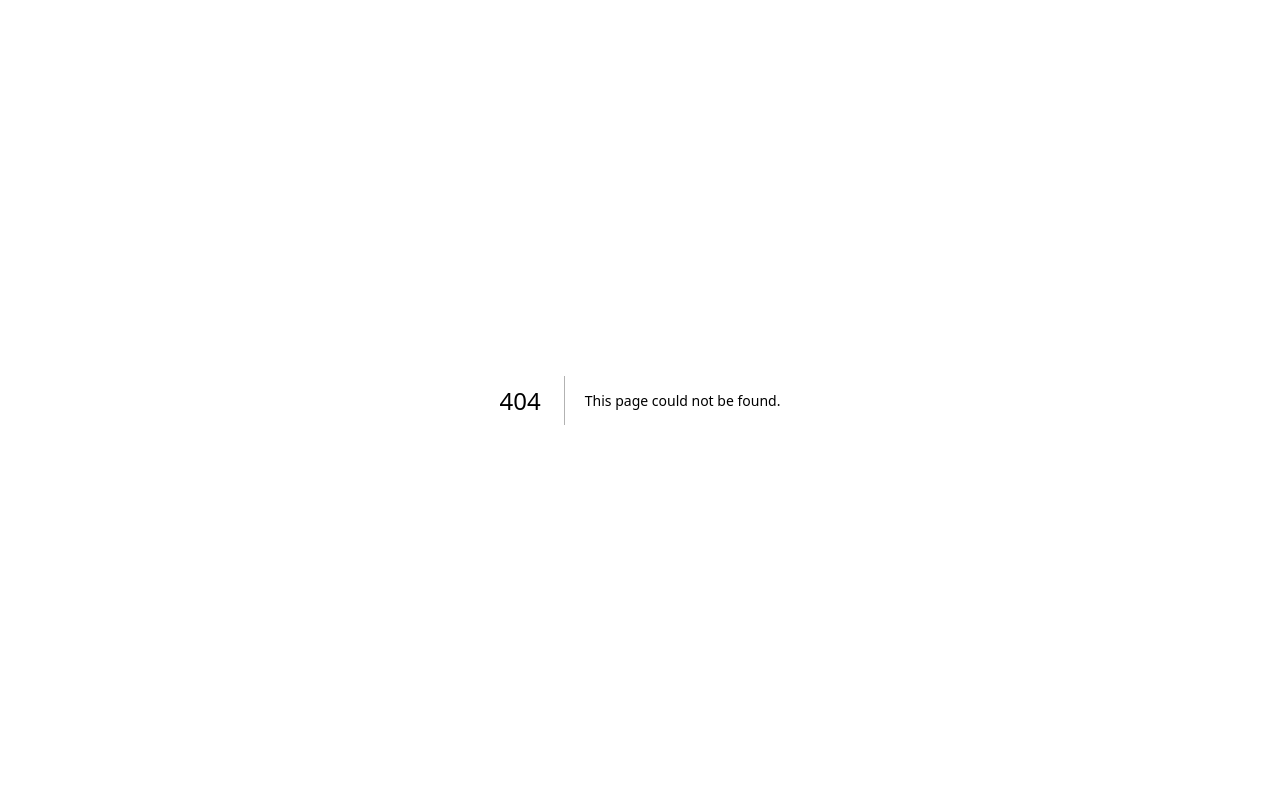
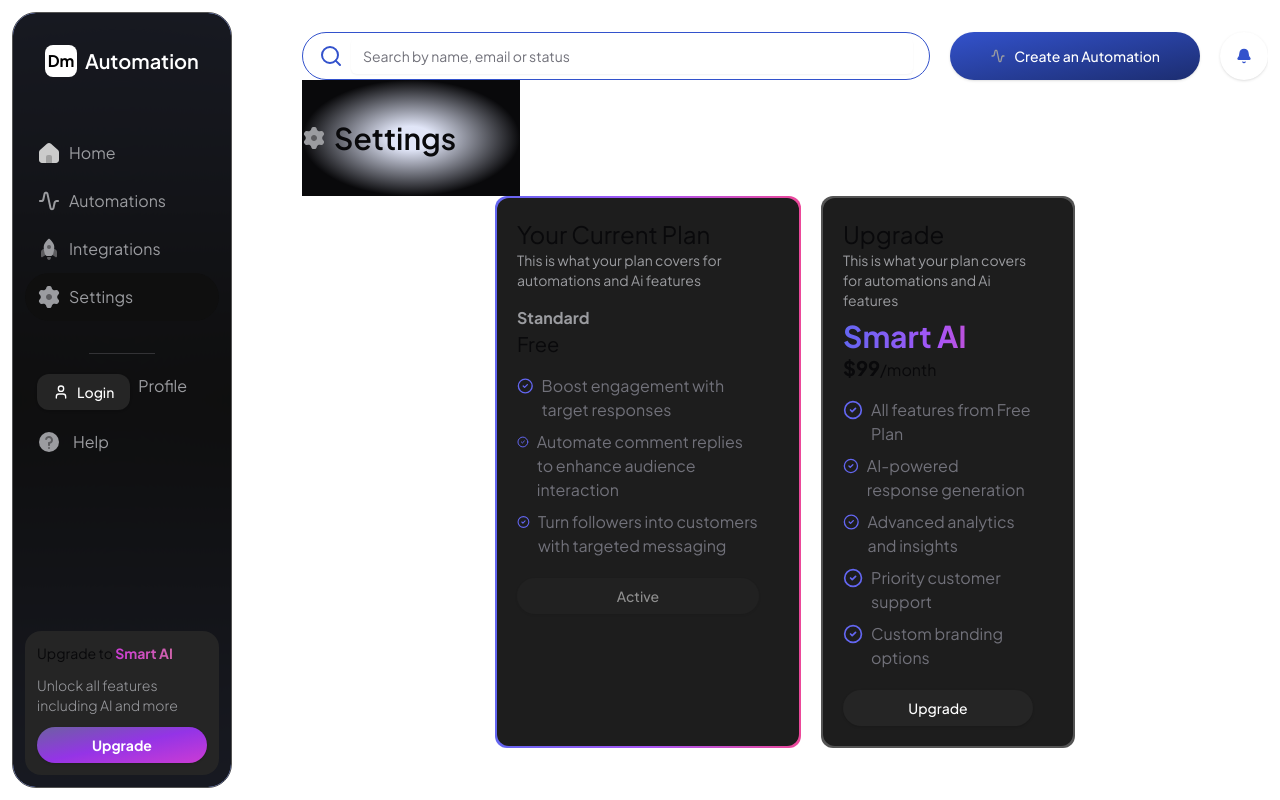
Before and after one commit to NITINKUMAWAT0/DM-Automation-SAAS, a Next.js app: page /dashboard/1/settings in a window 1280 px wide. Before the commit this address had no page. Built offline with nearby package versions, Linux system fonts and the light colour scheme; no server answers.

Commit message:
added Plans

```diff
--- a/src/app/(protected)/dashboard/[slug]/layout.tsx
+++ b/src/app/(protected)/dashboard/[slug]/layout.tsx
@@ -1,34 +1,50 @@
+// import {
+//   dehydrate,
+//   HydrationBoundary,
+//   QueryClient,
+// } from '@tanstack/react-query'
+import InfoBar from '@/components/global/infobar'
+import Sidebar from '@/components/global/sidebar'
 import React from 'react'
-import Sidebar from '@/components/global/sidebar'
-import Infobar from "@/components/global/infobar"
+// import {
+//   PrefetchUserAutnomations,
+//   PrefetchUserProfile,
+// } from '@/react-query/prefetch'
 
 type Props = {
-    children:React.ReactNode
-    params:{slug:string}
+  children: React.ReactNode
+  params: { slug: string }
 }
 
-const layout = ({children, params}: Props) => {
+const Layout = async ({ children, params }: Props) => {
 
-    //Query
+
+  // const query = new QueryClient()
+
+  // await PrefetchUserProfile(query)
+
+  // await PrefetchUserAutnomations(query)
 
   return (
-    <div className='p-3'>
-    {/* sidebar */}
-<Sidebar slug={params.slug}/>
-    {/* navbar */}
-    <div    className="
+    // <HydrationBoundary state={dehydrate(query)}>
+      <div className="p-3">
+        <Sidebar slug={params.slug} />
+        <div
+          className="
       lg:ml-[250px]
       lg:pl-10
       lg:py-5
       flex
       flex-col
       overflow-auto
-      ">
-   <Infobar slug={params.slug} />
-   {children}
-    </div>
-    </div>
+      "
+        >
+          <InfoBar slug={params.slug} />
+          {children}
+        </div>
+      </div>
+    // </HydrationBoundary>
   )
 }
 
-export default layout
+export default Layout
--- a/src/app/(protected)/dashboard/[slug]/page.tsx
+++ b/src/app/(protected)/dashboard/[slug]/page.tsx
@@ -1,10 +1,47 @@
+// import DoubleGradientCard from '@/components/global/double-gradient-card'
+// import { DASHBOARD_CARDS } from '@/constants/dashboard'
+import { BarDuoToneBlue } from '@/icons'
 import React from 'react'
+// import Chart from './_components/metrics'
+// import MetricsCard from './_components/metrics/metrics-card'
 
 type Props = {}
 
-const page = (props: Props) => {
+const Page = (props: Props) => {
+
   return (
-    <div>Dashboard</div>
+    <div className="flex flex-col gap-y-10">
+      <div className="flex gap-5 lg:flex-row flex-col">
+        {/* {DASHBOARD_CARDS.map((card) => (
+          <DoubleGradientCard
+            key={card.id}
+            {...card}
+          />
+        ))} */}
+      </div>
+      <div className="border-[1px] relative border-in-active/50 p-5 rounded-xl">
+        <span className="flex gap-x-1 z-50 items-center">
+          <BarDuoToneBlue />
+          <div className="z-50">
+            <h2 className="text-2xl font-medium text-white">
+              Automated Activity
+            </h2>
+            <p className="text-text-secondary text-sm">
+              Automated 0 out of 1 interactions
+            </p>
+          </div>
+        </span>
+        <div className="w-full flex lg:flex-row flex-col gap-5">
+          <div className="lg:w-6/12">
+            {/* <Chart /> */}
+          </div>
+          <div className="lg:w-6/12">
+            {/* <MetricsCard /> */}
+          </div>
+        </div>
+      </div>
+    </div>
   )
 }
-export default page
+
+export default Page
--- /dev/null
+++ b/src/app/(protected)/dashboard/[slug]/settings/page.tsx
@@ -0,0 +1,12 @@
+import Billing from '@/components/global/billing'
+import React from 'react'
+
+type Props = {}
+
+const Page = (props: Props) => {
+  return (
+    <Billing/>
+  )
+}
+
+export default Page
--- a/src/app/layout.tsx
+++ b/src/app/layout.tsx
@@ -1,15 +1,15 @@
 import type { Metadata } from "next";
-import { Inter } from "next/font/google";
+import { Plus_Jakarta_Sans} from "next/font/google";
 import "./globals.css";
 import { ClerkProvider } from "@clerk/nextjs";
 import { ThemeProvider } from "../providers/theme-provider";
 import {Toaster} from "sonner"
 
-const inter = Inter({ subsets: ["latin"] });
+const jakarta = Plus_Jakarta_Sans({ subsets: ["latin"] });
 
 export const metadata: Metadata = {
-  title: "Create Next App",
-  description: "Generated by create next app",
+  title: "DM Automation",
+  description: "Automate your DMs and comments of your Instagram",
 };
 
 export default function RootLayout({
@@ -20,7 +20,7 @@
   return (
     <ClerkProvider>
       <html lang="en">
-        <body className={inter.className}>
+        <body className={jakarta.className}>
           <ThemeProvider
             attribute="class"
             defaultTheme="system"
--- /dev/null
+++ b/src/components/global/billing/index.tsx
@@ -0,0 +1,26 @@
+"use client";
+import React from "react";
+import PaymentCard from "./payment-card";
+
+type Props = {};
+
+const Billing = (props: Props) => {
+  // Static data
+  const data: { subscription: { plan: "PRO" | "FREE" } } = {
+    subscription: {
+      plan: "FREE", // Swap the plan to FREE
+    },
+  };
+
+  return (
+    <div className="flex lg:flex-row flex-col gap-5 w-full lg:w-10/12 xl:w-8/12 container">
+      {/* FREE Plan */}
+      <PaymentCard current={data.subscription.plan} label="FREE" />
+
+      {/* PRO Plan */}
+      <PaymentCard current={data.subscription.plan} label="PRO" />
+    </div>
+  );
+};
+
+export default Billing;
--- /dev/null
+++ b/src/components/global/billing/payment-card.tsx
@@ -0,0 +1,103 @@
+import { Button } from '@/components/ui/button'
+import { PLANS } from '@/constants/pages'
+import { cn } from '@/lib/utils'
+import { CircleCheck } from 'lucide-react'
+import React from 'react'
+
+type Props = {
+  label: string
+  current: 'PRO' | 'FREE'
+  landing?: boolean
+}
+
+const PaymentCard = ({ current, label, landing }: Props) => {
+  return (
+    <div
+      className={cn(
+        label !== current
+          ? 'bg-in-active'
+          : 'bg-gradient-to-r from-indigo-500 via-purple-500 to-pink-500',
+        'p-[2px] rounded-xl overflow-hidden'
+      )}
+    >
+      <div
+        className={cn(
+          landing && 'radial--gradient--pink',
+          'flex flex-col rounded-xl pl-5 py-5 pr-10 bg-background-90 h-full'
+        )}
+      >
+        {landing ? (
+          <h2 className="text-2xl">
+            {label === 'PRO' && 'Premium Plan'}
+            {label === 'FREE' && 'Standard'}
+          </h2>
+        ) : (
+          <h2 className="text-2xl">
+            {label === current
+              ? 'Your Current Plan'
+              : current === 'PRO'
+              ? 'Downgrade'
+              : 'Upgrade'}
+          </h2>
+        )}
+        <p className="text-text-secondary text-sm mb-2">
+          This is what your plan covers for automations and Ai features
+        </p>
+        {label === 'PRO' ? (
+          <span className="bg-gradient-to-r text-3xl from-indigo-500 via-purple-500 font-bold to-pink-500 bg-clip-text text-transparent">
+            Smart AI
+          </span>
+        ) : (
+          <p className="font-bold mt-2 text-text-secondary">Standard</p>
+        )}
+        {label === 'PRO' ? (
+          <p className="mb-2">
+            <b className="text-xl">$99</b>/month
+          </p>
+        ) : (
+          <p className="text-xl mb-2">Free</p>
+        )}
+
+        {PLANS[label === 'PRO' ? 1 : 0].features.map((i) => (
+          <p
+            key={i}
+            className="mt-2 text-muted-foreground flex gap-2 "
+          >
+            <CircleCheck className="text-indigo-500" />
+            {i}
+          </p>
+        ))}
+
+        {landing ? (
+          <Button
+            className={cn(
+              'rounded-full mt-5',
+              label === 'PRO'
+                ? 'bg-gradient-to-r from-indigo-500 text-white via-purple-500 to-pink-500'
+                : 'bg-background-80 text-white hover:text-background-80'
+            )}
+          >
+            {label === current
+              ? 'Get Started'
+              : current === 'FREE'
+              ? 'Free'
+              : 'Get Started'}
+          </Button>
+        ) : (
+          <Button
+            className="rounded-full mt-5 bg-background-80 text-white hover:text-background-80"
+            disabled={label === current}
+          >
+            {label === current
+              ? 'Active'
+              : current === 'PRO'
+              ? 'Downgrade'
+              : 'Upgrade'}
+          </Button>
+        )}
+      </div>
+    </div>
+  )
+}
+
+export default PaymentCard
--- a/src/components/global/sidebar/items.tsx
+++ b/src/components/global/sidebar/items.tsx
@@ -12,12 +12,12 @@
   return SIDEBAR_MENU.map((item) => (
 <Link
   key={item.id}
-      href={`/dashboard/${slug}/${item.label === 'home' ? '/' : item.label}`}
+  href={item.label === 'home' ? `/dashboard/${slug}` : `/dashboard/${slug}/${item.label}`}
   className={cn(
     'capitalize flex gap-x-2 rounded-full p-3',
-        page === item.label && 'bg-[#0f0f0f]',
+    page === item.label && 'bg-[#0f0f0f] text-white',
     page === slug && item.label === 'home'
-          ? 'bg-[#0f0f0f]'
+      ? 'bg-[#0f0f0f] text-white'
       : 'text-[#9B9CA0]'
   )}
 >
--- a/src/constants/pages.tsx
+++ b/src/constants/pages.tsx
@@ -27,3 +27,29 @@
     SETTINGS: <SettingsDuoToneWhite />,
     HOME: <HomeDuoToneBlue />,
   };
+  export const PLANS = [
+    {
+      name: 'Free Plan',
+      description: 'Perfect for getting started',
+      price: '$0',
+      features: [
+        'Boost engagement with target responses',
+        'Automate comment replies to enhance audience interaction',
+        'Turn followers into customers with targeted messaging',
+      ],
+      cta: 'Get Started',
+    },
+    {
+      name: 'Smart AI Plan',
+      description: 'Advanced features for power users',
+      price: '$99',
+      features: [
+        'All features from Free Plan',
+        'AI-powered response generation',
+        'Advanced analytics and insights',
+        'Priority customer support',
+        'Custom branding options',
+      ],
+      cta: 'Upgrade Now',
+    },
+  ]
```
Lines whose indentation alone changed are shown as unchanged.
